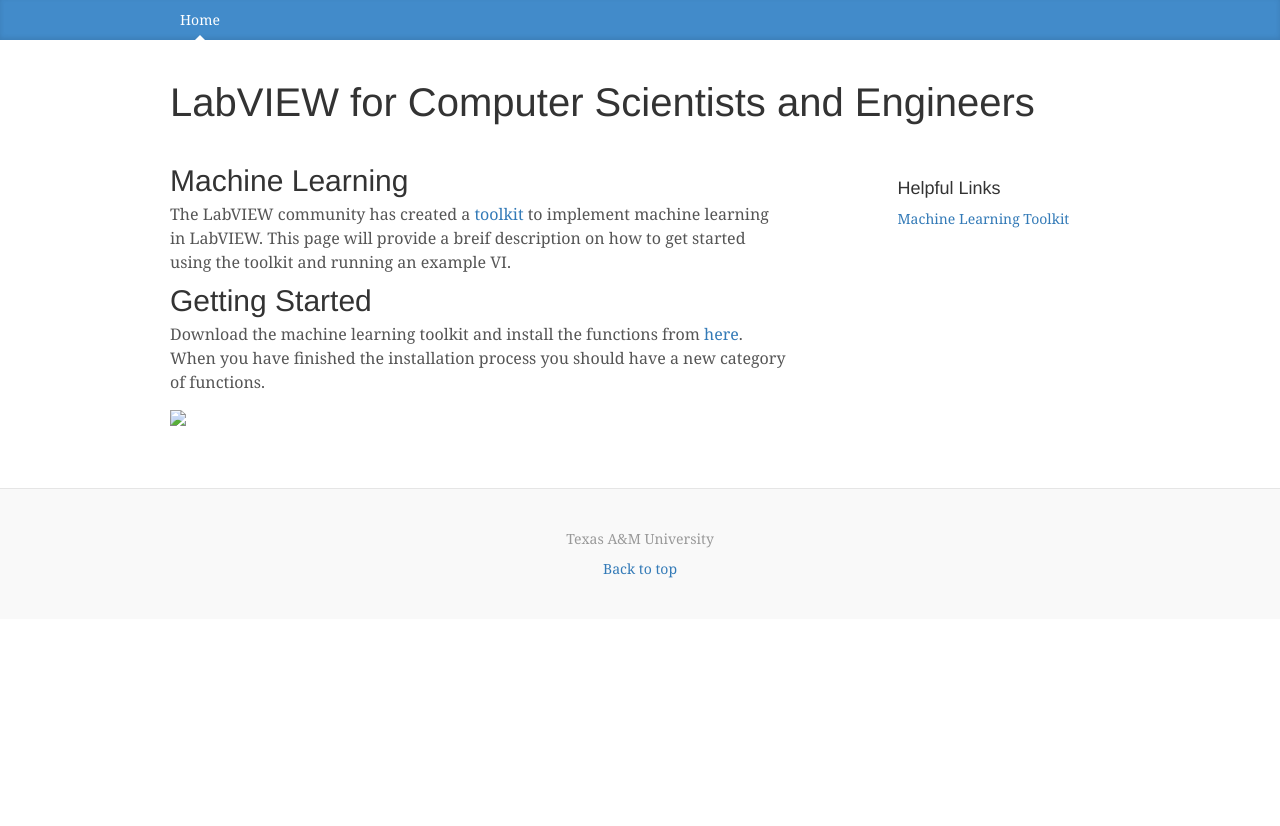
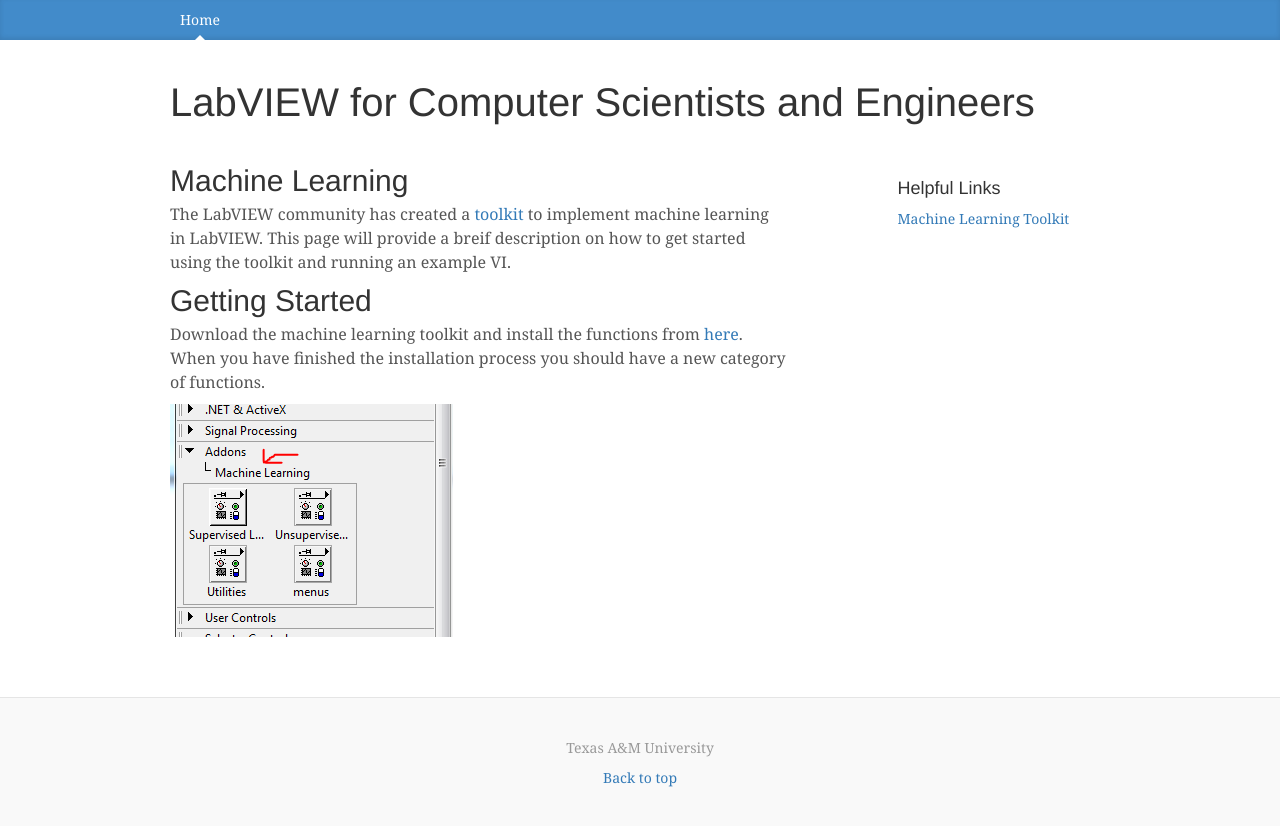
Before and after one commit to LabVIEW-Robotics/LabVIEW-Robotics.github.io, a Jekyll site: the page built from learning.html, in a window 1280 px wide. Shown: the top 826 px of the page. Built offline with Jekyll 4.4.1, drawn with Linux system fonts in a browser that asks for light colours; nearby versions of some CDN libraries; Markdown is read by kramdown in place of the engine named in the settings.

Commit message:
learing updates

```diff
--- a/learning.html
+++ b/learning.html
@@ -1,62 +1,11 @@
-<!DOCTYPE html>
-<html lang="en">
-  <head>
-    <meta charset="utf-8">
-    <meta http-equiv="X-UA-Compatible" content="IE=edge">
-    <meta name="viewport" content="width=device-width, initial-scale=1">
-    <meta name="description" content="">
-    <meta name="author" content="">
-
-    <title>LabVIEW for Computer Scientists and Engineers</title>
-
-    <!-- Bootstrap core CSS -->
-    <link href="https://maxcdn.bootstrapcdn.com/bootstrap/3.3.2/css/bootstrap.min.css" rel="stylesheet">
-
-    <!-- Custom styles for this template -->
-    <link href="main.css" rel="stylesheet">
-
-    <!-- HTML5 shim and Respond.js for IE8 support of HTML5 elements and media queries -->
-    <!--[if lt IE 9]>
-      <script src="https://oss.maxcdn.com/html5shiv/3.7.2/html5shiv.min.js"></script>
-      <script src="https://oss.maxcdn.com/respond/1.4.2/respond.min.js"></script>
-    <![endif]-->
-  </head>
-
-  <body>
-
-    <div class="blog-masthead">
-      <div class="container">
-        <nav class="blog-nav">
-
-
-
-<a class="blog-nav-item active" href="/~st_jphillips/">Home</a>
-
-</nav>
-
-</div>
-
-</div>
-
-
-<div class="container">
-
-
-<div class="blog-header">
-
-<h1 class="blog-title">LabVIEW for Computer Scientists and Engineers</h1>
-
-<p class="lead blog-description"></p>
-
-</div>
-
-      <div class="row">
-
-
-<div class="col-sm-8 blog-main">
-
-
-<div class="blog-post">
+---
+layout: default
+permalink: /learning/
+links:
+-
+  url: https://decibel.ni.com/content/docs/DOC-19328
+  name: Machine Learning Toolkit
+---
 
 <h2 class="blog-post-title">Machine Learning</h2>
 <p>
@@ -70,38 +19,5 @@
 When you have finished the installation process you should have a
 new category of functions.</p>
 <p>
-<img src="learning_functions.PNG"/>
+<img src="/images/learning_functions.PNG"/>
 </p>
-</div><!-- /.blog-post -->
-
-
-</div><!-- /.blog-main -->
-
-
-
-<div class="col-sm-3 col-sm-offset-1 blog-sidebar">
-          <div class="sidebar-module">
-            <h4>Helpful Links</h4>
-            <ol class="list-unstyled">
-              <li><a href="https://decibel.ni.com/content/docs/DOC-19328">Machine Learning Toolkit</a></li>
-</ol>
-
- </div>
-        </div><!-- /.blog-sidebar -->
-
-      </div><!-- /.row -->
-
-    </div><!-- /.container -->
-
-    <footer class="blog-footer">
-      <p>Texas A&M University</p>
-      <p>
-        <a href="#">Back to top</a>
-      </p>
-    </footer>
-
-
-    <script src="https://ajax.googleapis.com/ajax/libs/jquery/1.11.2/jquery.min.js"></script>
-    <script src="https://maxcdn.bootstrapcdn.com/bootstrap/3.3.2/js/bootstrap.min.js"></script>
-  </body>
-</html>
```
Also changed, not shown: 1 other file.
